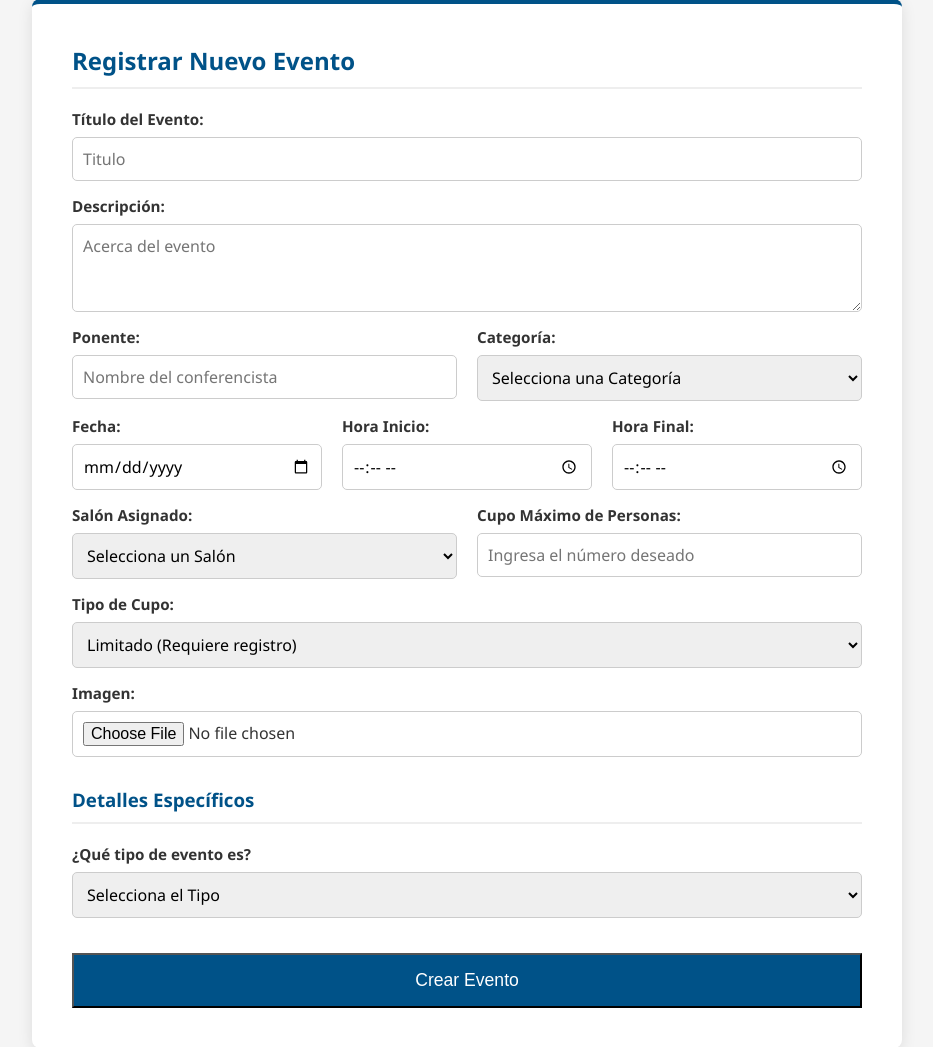
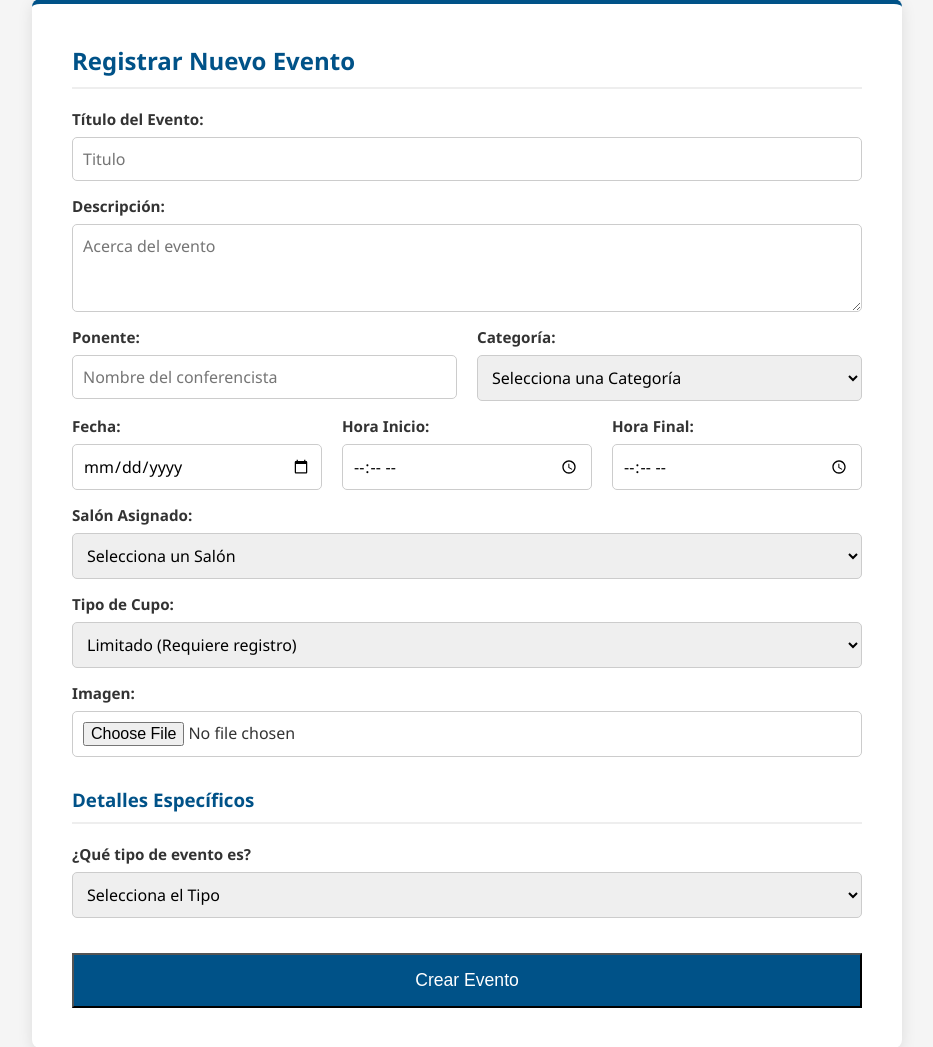
Before and after one commit to zackspike/CS, a PHP site: page /Vista/gestionEventos.php in a window 1280 px wide. Shown: the part 125-1172 px from the top of the page, without its empty margins (173-1106 px from the left). Run offline with PHP 8.4, Linux system fonts and the light colour scheme; the visitor is signed in with stand-in values (Sample User, id 1); data comes from the database, SQL or seed files in the repository.

Commit message:
Definición de n

```diff
--- a/Vista/gestionEventos.php
+++ b/Vista/gestionEventos.php
@@ -128,10 +128,6 @@ $listaEventos = $eventoDAO->obtenerEventos();
                             </option>
                         <?php endforeach; ?>
                     </select>
-                </div>
-                <div class="form-col">
-                    <label>Cupo Máximo de Personas:</label>
-                    <input type="number" name="numParticipantes" required min="1" placeholder="Ingresa el número deseado">
                 </div>
             </div>
 
```
